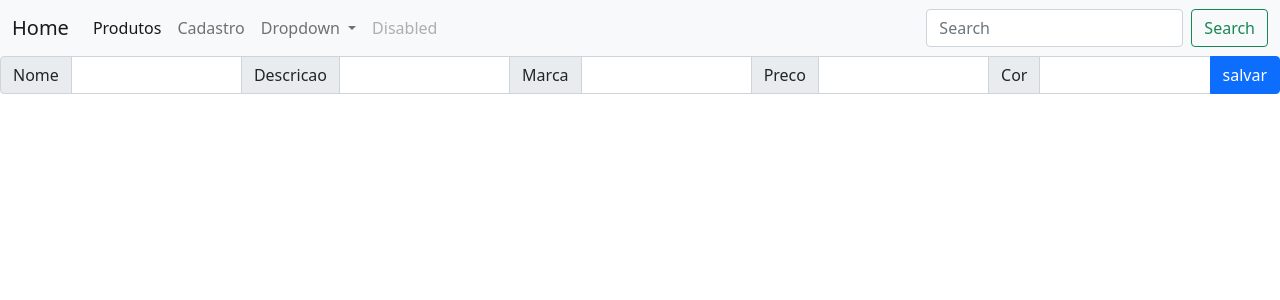
After one commit to GuiMarcelino/Cadastro_Produtos, a Flask app: page /cadastro in a window 1280 px wide. The commit adds this page. Shown: the top 300 px of the page. Run offline with Flask 2, Linux system fonts and the light colour scheme.

Commit message:
render_templates

```diff
--- a/app.py
+++ b/app.py
@@ -1,4 +1,4 @@
-from configparser import RawConfigParser
+
 from flask import Flask, render_template, redirect, request
 from repository import conexao, insert, select, select_id, delete, update
 from product import Produto
@@ -15,23 +15,24 @@ def pagina_inicial():
 
 @app.route('/cadastro', methods=['get'])
 def cadastro():
-    return render_template('cadastro.html')
+    return render_template("cadastro.html")
 
 
 @app.route('/inserir', methods=['POST'])
 def inserir():
-    produto = Produto(request.form['nome'],
+    produto = Produto(request.form['nome_produto'],
                     request.form['descricao'],
                     request.form['marca'],
                     request.form['preco'],
                     request.form['cor'])
     db = conexao()
     insert(db, produto)
-    return redirect('/listar/todos')
+    return redirect('/cadastro')
 
 
 @app.route('/listar/<int:id>/', methods=['GET'])
 def listar_por_id(id):
+    id_selecionado = request.form['Selecione_id']
     db = conexao()
     registro = select_id(db, id)
     novo_produto = Produto(id=registro[0],
--- a/repository.py
+++ b/repository.py
@@ -44,7 +44,7 @@ def delete(db, id_registro):
 
 def insert(db,produto):
     comando_sql = 'INSERT INTO PRODUTOS (NOME, DESCRICAO, MARCA, PRECO, COR) VALUES (%s, %s, %s, %s, %s)'
-    parametros = (produto.nome, produto.descricao, produto.marca, produto.preco, produto.cor)
+    parametros = (produto.nome_produto, produto.descricao, produto.marca, produto.preco, produto.cor)
     try:
         cursor = db.cursor()
         cursor.execute(comando_sql, parametros)
--- /dev/null
+++ b/templates/cadastro.html
@@ -0,0 +1,63 @@
+<!DOCTYPE html>
+<html lang="en">
+<head>
+    <link href="https://cdn.jsdelivr.net/npm/bootstrap@5.0.2/dist/css/bootstrap.min.css" rel="stylesheet" integrity="sha384-EVSTQN3/azprG1Anm3QDgpJLIm9Nao0Yz1ztcQTwFspd3yD65VohhpuuCOmLASjC" crossorigin="anonymous">
+    <meta charset="UTF-8">
+    <meta http-equiv="X-UA-Compatible" content="IE=edge">
+    <meta name="viewport" content="width=device-width, initial-scale=1.0">
+    <title>Cadastro clientes</title>
+</head>
+<body>
+    <nav class="navbar navbar-expand-lg navbar-light bg-light">
+        <div class="container-fluid">
+          <a class="navbar-brand" href="/">Home</a>
+          <button class="navbar-toggler" type="button" data-bs-toggle="collapse" data-bs-target="#navbarSupportedContent" aria-controls="navbarSupportedContent" aria-expanded="false" aria-label="Toggle navigation">
+            <span class="navbar-toggler-icon"></span>
+          </button>
+          <div class="collapse navbar-collapse" id="navbarSupportedContent">
+            <ul class="navbar-nav me-auto mb-2 mb-lg-0">
+              <li class="nav-item">
+                <a class="nav-link active" aria-current="page" href="#">Produtos</a>
+              </li>
+              <li class="nav-item">
+                <a class="nav-link" href="/cadastro">Cadastro</a>
+              </li>
+              <li class="nav-item dropdown">
+                <a class="nav-link dropdown-toggle" href="#" id="navbarDropdown" role="button" data-bs-toggle="dropdown" aria-expanded="false">
+                  Dropdown
+                </a>
+                <ul class="dropdown-menu" aria-labelledby="navbarDropdown">
+                  <li><a class="dropdown-item" href="#">Action</a></li>
+                  <li><a class="dropdown-item" href="#">Another action</a></li>
+                  <li><hr class="dropdown-divider"></li>
+                  <li><a class="dropdown-item" href="#">Something else here</a></li>
+                </ul>
+              </li>
+              <li class="nav-item">
+                <a class="nav-link disabled" href="#" tabindex="-1" aria-disabled="true">Disabled</a>
+              </li>
+            </ul>
+            <form class="d-flex">
+              <input class="form-control me-2" type="search" placeholder="Search" aria-label="Search">
+              <button class="btn btn-outline-success" type="submit">Search</button>
+            </form>
+          </div>
+        </div>
+      </nav>
+    <form class="row g-3" action="/inserir", method="POST">
+        <div class="input-group mb-3">
+            <span class="input-group-text" id="inputGroup-sizing-default">Nome</span>
+            <input type="text" class="form-control" aria-label="Sizing example input" aria-describedby="inputGroup-sizing-default" name="nome_produto">
+            <span class="input-group-text" id="inputGroup-sizing-default">Descricao</span>
+            <input type="text" class="form-control" aria-label="Sizing example input" aria-describedby="inputGroup-sizing-default" name="descricao">
+            <span class="input-group-text" id="inputGroup-sizing-default">Marca</span>
+            <input type="text" class="form-control" aria-label="Sizing example input" aria-describedby="inputGroup-sizing-default" name="marca">
+            <span class="input-group-text" id="inputGroup-sizing-default">Preco</span>
+            <input type="text" class="form-control" aria-label="Sizing example input" aria-describedby="inputGroup-sizing-default" name="preco">
+            <span class="input-group-text" id="inputGroup-sizing-default">Cor</span>
+            <input type="text" class="form-control" aria-label="Sizing example input" aria-describedby="inputGroup-sizing-default" name="cor">
+            <input class="btn btn-primary" type="submit" value="salvar">
+        </div>
+    </form>
+</body>
+</html>
--- a/templates/listar_id.html
+++ b/templates/listar_todos.html
@@ -47,10 +47,10 @@
     <form class="row g-3" action="/alterar/salvar", method="POST">
         <div class="input-group mb-3">
             <input type="hidden" class="form-control" aria-label="Sizing example input" aria-describedby="inputGroup-sizing-default" name="id" value={{id}}>
-            <input type="text" class="form-control" aria-label="Sizing example input" aria-describedby="inputGroup-sizing-default" name="nome" value={{nome}}>
+            <input type="text" class="form-control" aria-label="Sizing example input" aria-describedby="inputGroup-sizing-default" name="nome" value={{nome.produto}}>
             <span class="input-group-text" id="inputGroup-sizing-default">Nome</span>
             <input type="text" class="form-control" aria-label="Sizing example input" aria-describedby="inputGroup-sizing-default" name="descricao" value={{descricao}}>
-            <span class="input-group-text" id="inputGroup-sizing-default">Descrição</span>
+            <span class="input-group-text" id="inputGroup-sizing-default">Descricao</span>
             <input type="text" class="form-control" aria-label="Sizing example input" aria-describedby="inputGroup-sizing-default" name="marca" value={{marca}}>
             <span class="input-group-text" id="inputGroup-sizing-default">Marca</span>
             <input type="text" class="form-control" aria-label="Sizing example input" aria-describedby="inputGroup-sizing-default" name="preco" value={{preco}}>
```
Also changed, not shown: templates/index.html (+8 -0 lines).
